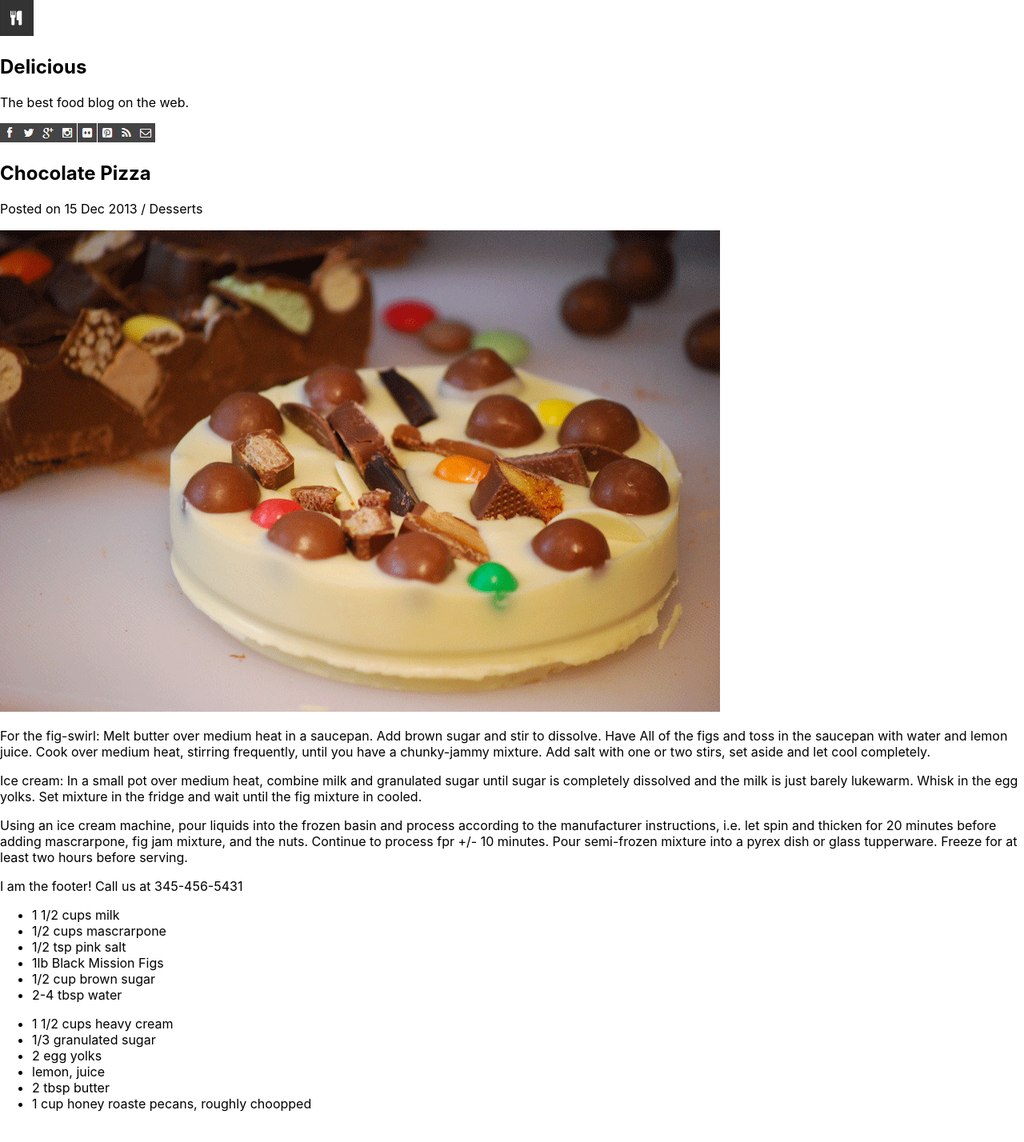
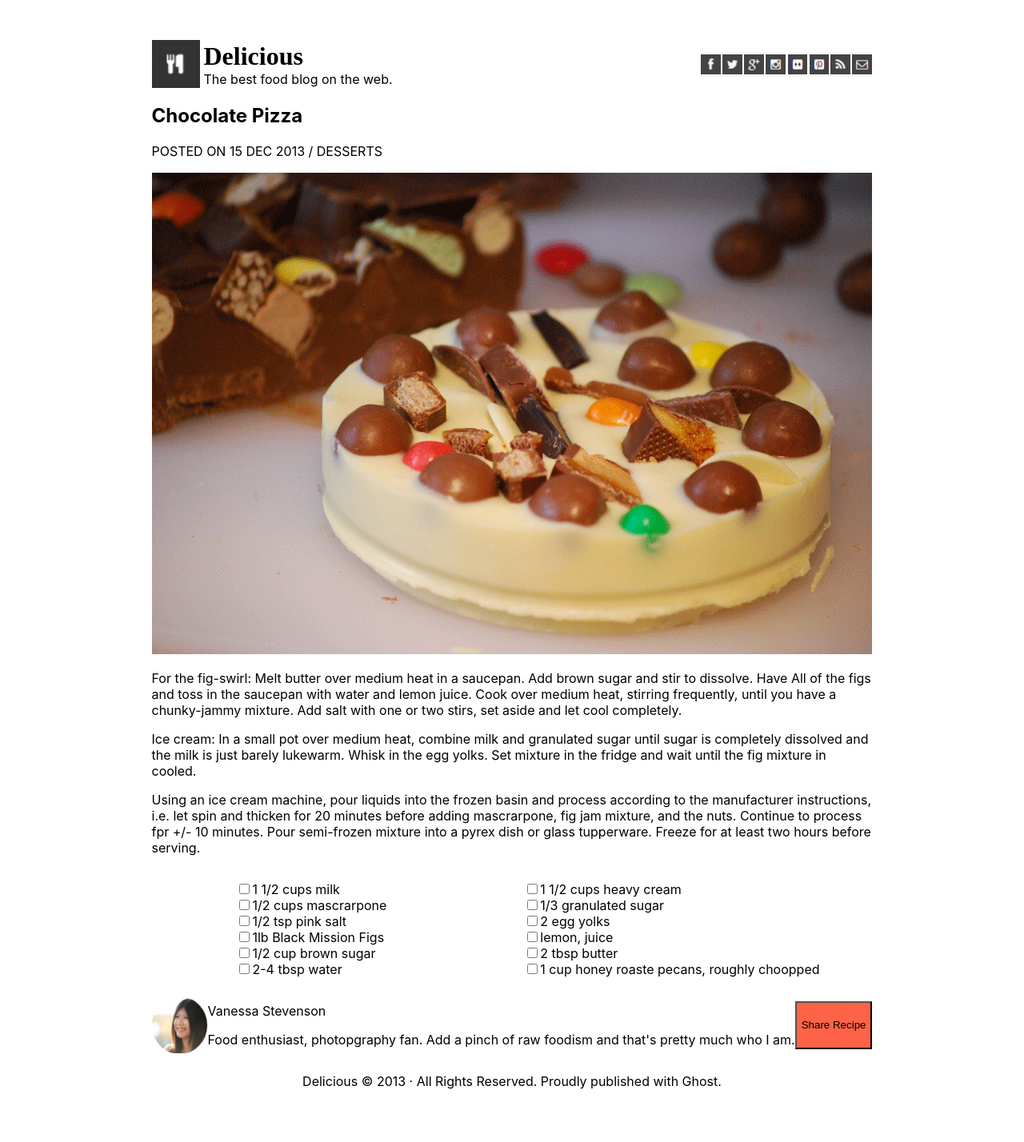
Before and after one commit to sarah-svg/chocolate-pizza-2, a React (Create React App) app: page / in a window 1280 px wide. Shown: the top 1428 px of the page at 80% size. Before the commit the page ends 1406 px from the top, so only its background shows below. Built offline with nearby package versions, Linux system fonts and the light colour scheme.

Commit message:
add the rest of the content and fix styles

```diff
--- a/src/App.css
+++ b/src/App.css
@@ -36,3 +36,116 @@
     transform: rotate(360deg);
   }
 }
+
+* {
+  box-sizing: border-box;
+}
+
+body, html {
+  height: 100%;
+  width: 100%;
+  margin: 0;
+  padding: 0;
+}
+
+body {
+  display: flex;
+  flex-direction: column;
+  align-items: center;
+}
+
+main {
+  height: 100%;
+  width: 901px;
+
+  display: flex;
+  flex-direction: column;
+  justify-content: flex-start;
+
+  margin: 50px 0px;
+}
+
+h1 {
+  font-family: 'Yellowtail', cursive;
+}
+
+header, header > * {
+  display: flex;
+  flex-direction: row;
+}
+
+header {
+  justify-content: space-between;
+}
+
+header * {
+  padding: 0;
+  margin: 0;
+}
+
+.left-side-header {
+  display: flex;
+  flex-direction: row;
+  align-items: center;
+
+  height: 60px;
+}
+
+.right-side-header {
+  display: flex;
+  flex-direction: row;
+  align-items: center;
+}
+
+.left-side-header img {
+  width: 60px;
+  height: 60px;
+
+  margin-right: 5px;
+}
+
+.right-side-header img {
+  width: 25px;
+  height: 25px;
+  margin: 1px;
+}
+
+.section-header p {
+  text-transform: uppercase;
+}
+
+article {
+  display: flex;
+  flex-direction: row;
+  justify-content: space-around;
+}
+
+footer {
+  display: flex;
+  flex-direction: column;
+}
+
+footer article {
+  display: flex;
+  flex-direction: row;
+  justify-content: space-between;
+  align-items: center;
+}
+
+footer button {
+  background-color: tomato;
+  height: 60px;
+}
+
+footer img {
+  height: 70px;
+  width: 70px;
+}
+
+p.copyright-info {
+  text-align: center;
+}
+
+ul {
+  list-style: none;
+}
--- a/src/App.js
+++ b/src/App.js
@@ -1,16 +1,19 @@
 import React from 'react';
+import './App.css';
+import backgroundImage from './list.png';
 
 class MyCoolHeader extends React.Component {
   render() {
       return (
+        <header>
+          <div className="left-side-header">
+            <img src="logo.png" alt="fork and knife"/>
             <div>
-          <img src="logo.png" alt="fork and knife"/>
-
-          <div>
-            <h2>Delicious</h2>
+              <h1>Delicious</h1>
               <p>The best food blog on the web.</p>
               </div>
-          <div className="right">
+          </div>
+          <div className="right-side-header">
             <img src="fb-icon.png"alt="facebook" />
             <img src="twit-icon.png"alt="twitter" />
             <img src="gp-icon.png"alt="google plus" />
@@ -20,7 +23,7 @@ class MyCoolHeader extends React.Component {
             <img src="rss-icon.png"alt="rss icon" />
             <img src="mail-icon.png"alt="mail icon" />
           </div>
-        </div>
+        </header>
       );
   }
 }
@@ -28,9 +31,11 @@ class MyCoolHeader extends React.Component {
 class MyAmazingArticle extends React.Component {
   render() {
       return (
+        <section>
           <div className="section-header">
             <h2>Chocolate Pizza</h2>
             <p>Posted on 15 Dec 2013 / Desserts</p>
+          </div>
           <img src="choco-pizza.png" alt="chocolate pizza" />
           <p>
               For the fig-swirl: Melt butter over medium heat in a saucepan. Add brown sugar and stir to dissolve. Have All
@@ -45,7 +50,7 @@ class MyAmazingArticle extends React.Component {
               Using an ice cream machine, pour liquids into the frozen basin and process according to the manufacturer instructions, i.e. let spin and thicken for 20 minutes before adding mascrarpone, fig jam mixture, and the nuts.
               Continue to process fpr +/- 10 minutes. Pour semi-frozen mixture into a pyrex dish or glass tupperware. Freeze for at least two hours before serving.
           </p>
-    </div>
+    </section>
       );
   }
 }
@@ -53,24 +58,24 @@ class MyAmazingArticle extends React.Component {
 class RecipeList extends React.Component {
   render() {
     return (
-      <div>
+      <article style={{backgroundImage: 'url(' + {backgroundImage} + ')'}}>
         <ul>
-          <li>1 1/2 cups milk</li>
-          <li> 1/2 cups mascrarpone</li>
-          <li> 1/2 tsp pink salt</li>
-          <li>1lb Black Mission Figs</li>
-          <li> 1/2 cup brown sugar</li>
-          <li>2-4 tbsp water</li>
+          <li><input type="checkbox" />1 1/2 cups milk</li>
+          <li><input type="checkbox" />1/2 cups mascrarpone</li>
+          <li><input type="checkbox" />1/2 tsp pink salt</li>
+          <li><input type="checkbox" />1lb Black Mission Figs</li>
+          <li><input type="checkbox" />1/2 cup brown sugar</li>
+          <li><input type="checkbox" />2-4 tbsp water</li>
         </ul>
         <ul>
-          <li>1 1/2 cups heavy cream</li>
-          <li>1/3 granulated sugar</li>
-          <li>2 egg yolks</li>
-          <li>lemon, juice</li>
-          <li>2 tbsp butter</li>
-          <li>1 cup honey roaste pecans, roughly choopped</li>
+          <li><input type="checkbox" />1 1/2 cups heavy cream</li>
+          <li><input type="checkbox" />1/3 granulated sugar</li>
+          <li><input type="checkbox" />2 egg yolks</li>
+          <li><input type="checkbox" />lemon, juice</li>
+          <li><input type="checkbox" />2 tbsp butter</li>
+          <li><input type="checkbox" />1 cup honey roaste pecans, roughly choopped</li>
         </ul>
-      </div>
+      </article>
     )
   }
 }
@@ -79,7 +84,24 @@ class RecipeList extends React.Component {
 class MySpecialFooter extends React.Component {
   render() {
       return (
-          <div> I am the footer! Call us at {this.props.phone}</div>
+          <footer>
+            <article>
+              <img src="van-pic.png" alt="Vanessa Stevenson"/>
+              <div>
+                <p>
+                    Vanessa Stevenson
+                </p>
+                <p>
+                    Food enthusiast, photopgraphy fan. Add a pinch of raw foodism and that's pretty much who I am.
+                </p>
+              </div>
+              <button>Share Recipe</button>
+            </article>
+            <p className="copyright-info">
+                Delicious &#169; 2013 &middot; All Rights Reserved.
+                Proudly published with Ghost.
+            </p>
+          </footer>
       );
   }
 }
@@ -87,12 +109,12 @@ class MySpecialFooter extends React.Component {
 export default class PutEmAllTogether extends React.Component {
   render() {
       return (
-        <div>
+        <main>
           <MyCoolHeader name="dani" />
           <MyAmazingArticle />
+          <RecipeList />
           <MySpecialFooter phone="345-456-5431" />
-          <RecipeList />
-        </div>
+        </main>
       );
   }
 }
--- /dev/null
+++ b/src/style.css
@@ -0,0 +1,112 @@
+* {
+    box-sizing: border-box;
+}
+
+body, html {
+    height: 100%;
+    width: 100%;
+    margin: 0;
+    padding: 0;
+}
+
+body {
+    display: flex;
+    flex-direction: column;
+    align-items: center;
+}
+
+main {
+    height: 100%;
+    width: 901px;
+
+    display: flex;
+    flex-direction: column;
+    justify-content: flex-start;
+
+    margin: 50px 0px;
+}
+
+h1 {
+    font-family: 'Yellowtail', cursive;
+}
+
+header, header > * {
+    display: flex;
+    flex-direction: row;
+}
+
+header {
+    justify-content: space-between;
+}
+
+header * {
+    padding: 0;
+    margin: 0;
+}
+
+.left-side-header {
+    display: flex;
+    flex-direction: row;
+    align-items: center;
+
+    height: 60px;
+}
+
+.right-side-header {
+    display: flex;
+    flex-direction: row;
+    align-items: center;
+}
+
+.left-side-header img {
+    width: 60px;
+    height: 60px;
+
+    margin-right: 5px;
+}
+
+.right-side-header img {
+    width: 25px;
+    height: 25px;
+    margin: 1px;
+}
+
+.section-header p {
+    text-transform: uppercase;
+}
+
+section article {
+    display: flex;
+    flex-direction: row;
+    justify-content: space-around;
+}
+
+footer {
+    display: flex;
+    flex-direction: column;
+}
+
+footer article {
+    display: flex;
+    flex-direction: row;
+    justify-content: space-between;
+    align-items: center;
+}
+
+footer button {
+    background-color: tomato;
+    height: 60px;
+}
+
+footer img {
+    height: 70px;
+    width: 70px;
+}
+
+p.copyright-info {
+    text-align: center;
+}
+
+ul {
+    list-style: none;
+}
```
Also changed, not shown: src/list.png (renamed from public/list-bg.png). Lines whose indentation alone changed are shown as unchanged.
